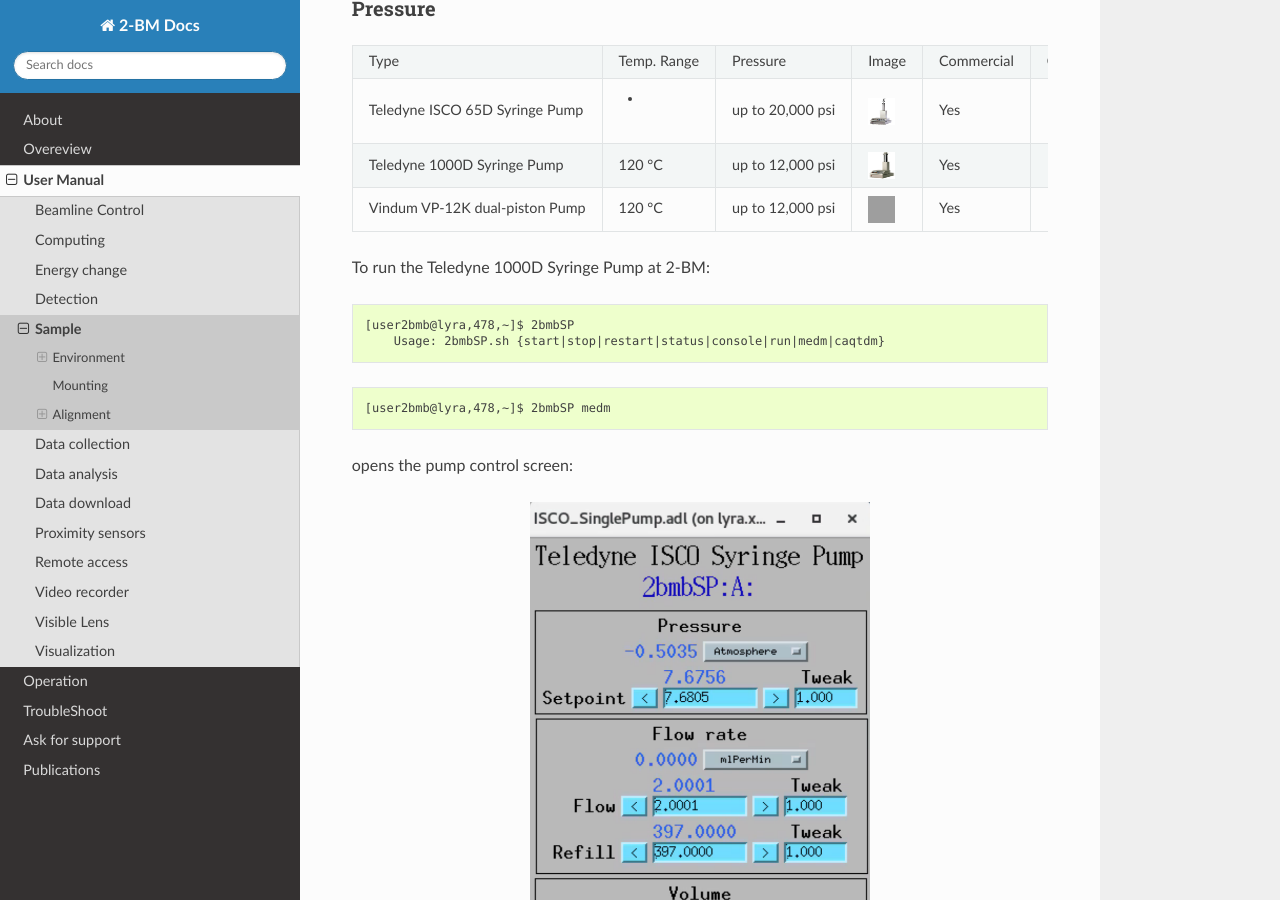
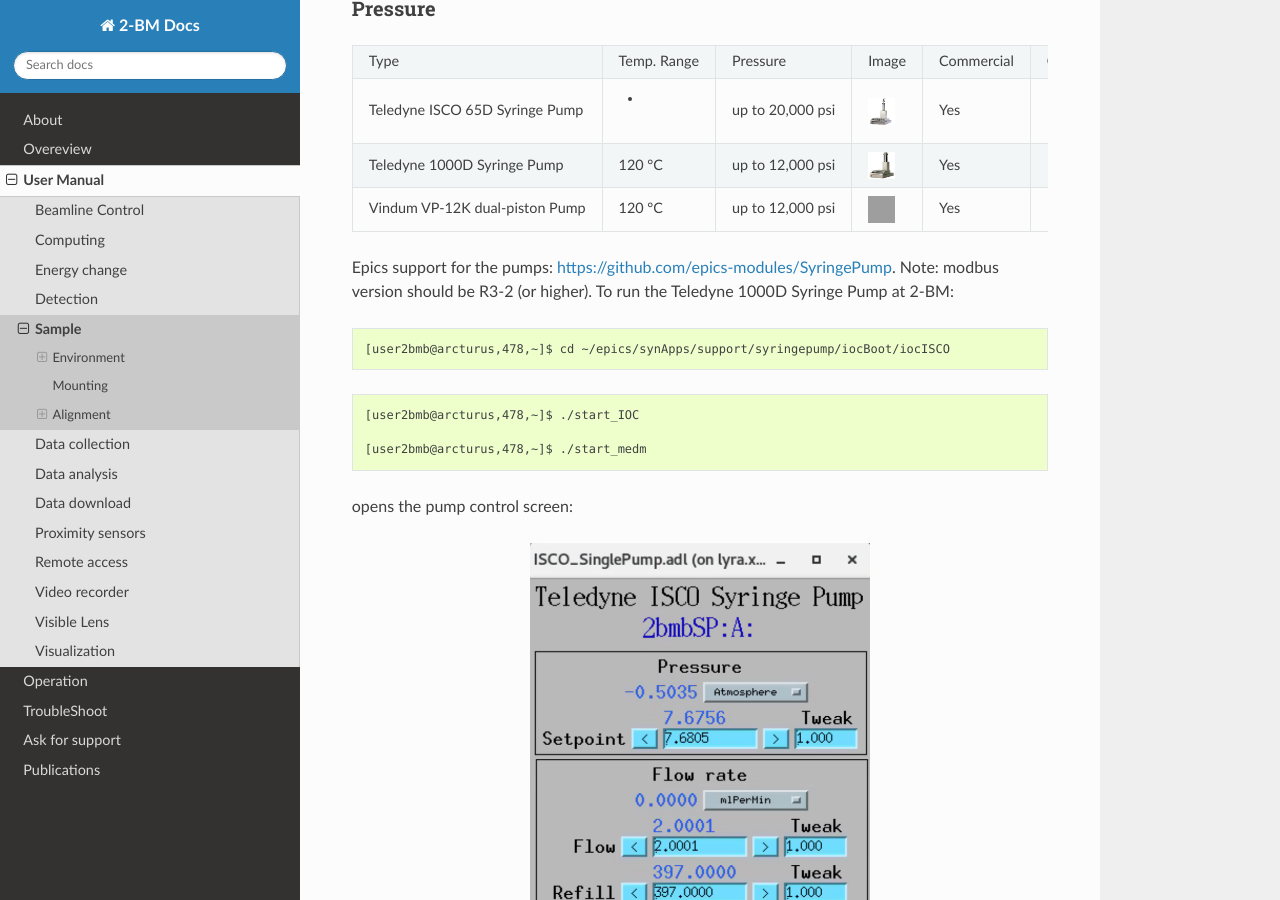
Before and after one commit to xray-imaging/2bm-docs, a Sphinx documentation site: the page built from docs/source/user/item_004.rst, in a window 1280 px wide and 900 px high, scrolled down 960 px. Built offline with Sphinx 7.4.7 and the Read the Docs theme 2.0.0, drawn with Linux system fonts in a browser that asks for light colours; the version number could not be read and is left out; grey boxes are pictures that could not be loaded.

Commit message:
Update item_004.rst

```diff
--- a/docs/source/user/item_004.rst
+++ b/docs/source/user/item_004.rst
@@ -58,14 +58,16 @@
 | Vindum VP-12K dual-piston Pump |   120 °C     | up to 12,000 psi  | |p00003| | Yes                                        | `Mark Rivers`_          |  `web link p0003`_        |  1   |
 +--------------------------------+--------------+-------------------+----------+--------------------------------------------+-------------------------+---------------------------+------+
 
-To run the Teledyne 1000D Syringe Pump at 2-BM::
+Epics support for the pumps: https://github.com/epics-modules/SyringePump. Note: modbus version should be R3-2 (or higher). To run the Teledyne 1000D Syringe Pump at 2-BM::
 
-    [user2bmb@lyra,478,~]$ 2bmbSP
-        Usage: 2bmbSP.sh {start|stop|restart|status|console|run|medm|caqtdm}
+
+    [user2bmb@arcturus,478,~]$ cd ~/epics/synApps/support/syringepump/iocBoot/iocISCO
 
 ::
 
-    [user2bmb@lyra,478,~]$ 2bmbSP medm
+    [user2bmb@arcturus,478,~]$ ./start_IOC
+
+    [user2bmb@arcturus,478,~]$ ./start_medm
 
 opens the pump control screen:
 
```
